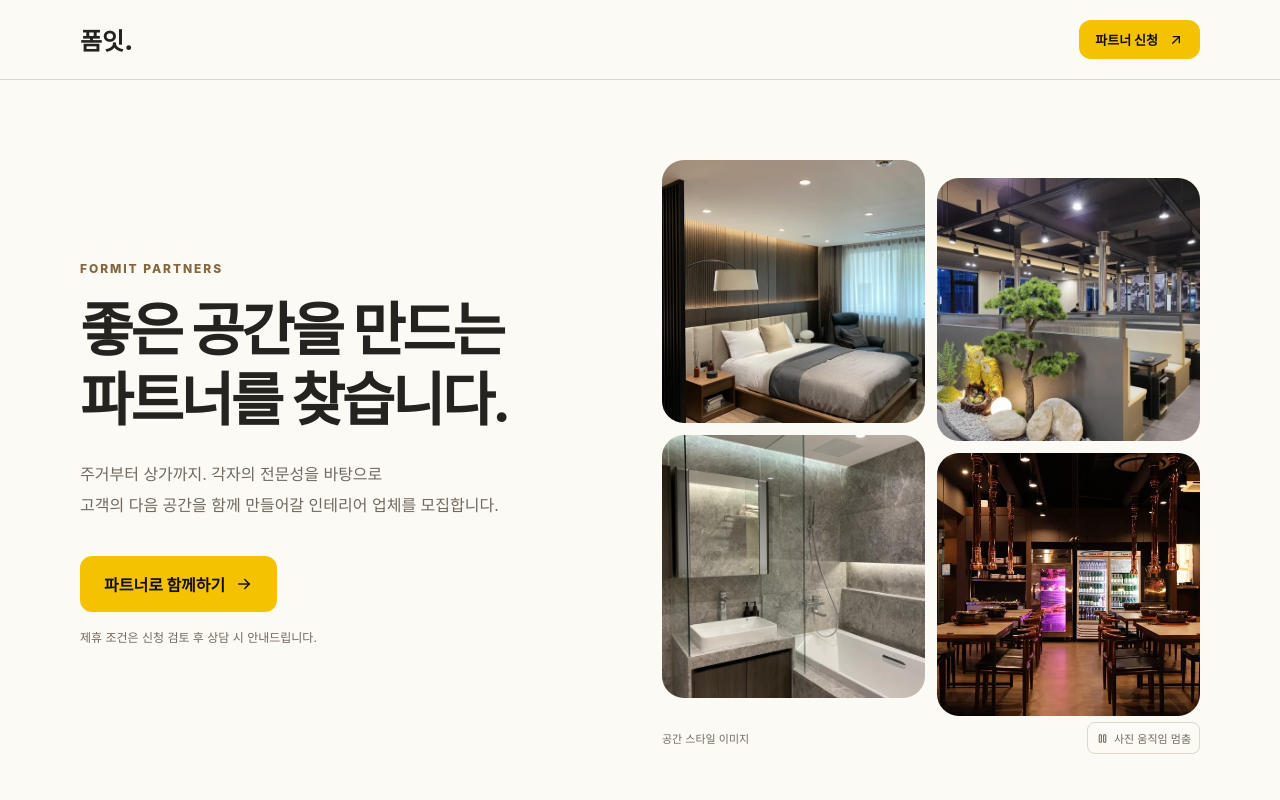
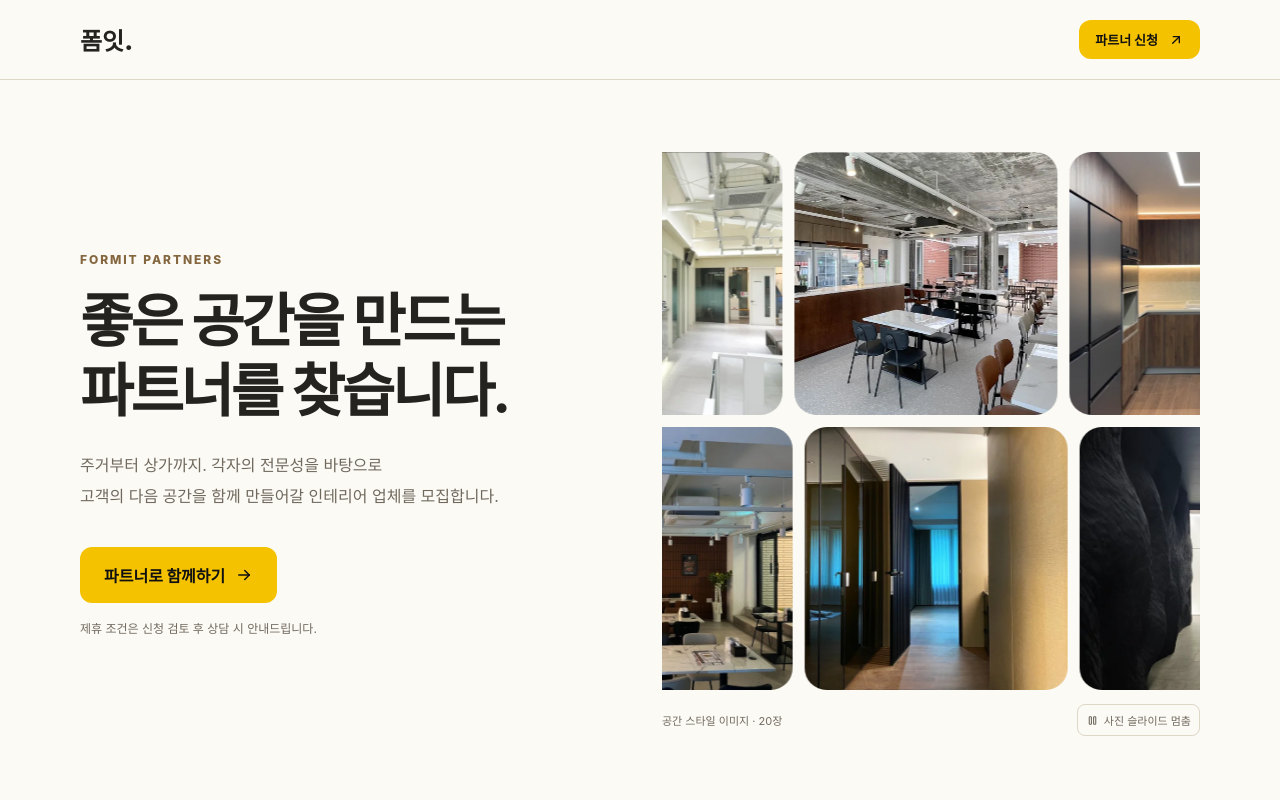
Before and after one commit to welovehyeok33-boop/interior-estimate, a Next.js app: page /partners in a window 1280 px wide. Shown: the top 800 px of the page. Built offline with nearby package versions, Linux system fonts and the light colour scheme; a web font is replaced by a local one.

Commit message:
Slide all 20 portfolio photos across partner hero (#83)

```diff
--- a/src/components/HomeSpaceGallery.tsx
+++ b/src/components/HomeSpaceGallery.tsx
@@ -8,12 +8,12 @@ import { IconArrowUpRight, IconPlayerPause, IconPlayerPlay } from '@tabler/icons
 import { C } from './EstimateLayout';
 import { HOME_SPACE_PHOTOS as SPACES, HOME_SPACE_ROWS } from '@/lib/homeSpacePhotos';
 
-function PhotoRow({ mobile, reverse, paused, order }: { mobile: boolean; reverse?: boolean; paused: boolean; order: readonly number[] }) {
+export function PhotoRow({ mobile, reverse, paused, order, cardWidth, captions = true, radius = 16 }: { mobile: boolean; reverse?: boolean; paused: boolean; order: readonly number[]; cardWidth?: number; captions?: boolean; radius?: number }) {
   const x = useMotionValue(0);
   const phase = useRef(0);
   const [dragging, setDragging] = useState(false);
   const reduced = useReducedMotion();
-  const width = mobile ? 154 : 198;
+  const width = cardWidth ?? (mobile ? 154 : 198);
   const gap = 12;
   const distance = (width + gap) * order.length;
   useAnimationFrame((_time, delta) => {
@@ -28,12 +28,12 @@ function PhotoRow({ mobile, reverse, paused, order }: { mobile: boolean; reverse
       {[0, 1].map(copy => <div key={copy} aria-hidden={copy === 1 ? true : undefined} style={{ display: 'flex', gap }}>
         {order.map(index => {
           const space = SPACES[index];
-          return <figure key={index} style={{ position: 'relative', flex: '0 0 auto', width, height: width, margin: 0, borderRadius: 16, overflow: 'hidden', background: C.home.stone }}>
-            <Image src={space.src} alt={`${space.category} 인테리어 예시 · ${space.name}`} fill sizes="(max-width: 768px) 154px, 198px" draggable={false} style={{ objectFit: 'cover', objectPosition: 'center', pointerEvents: 'none' }} />
-            <figcaption style={{ position: 'absolute', left: 10, right: 10, bottom: 10, padding: '8px 10px', borderRadius: 8, background: C.home.nav, color: C.home.ink, display: 'flex', gap: 7, alignItems: 'center', fontSize: mobile ? 10 : 11 }}>
+          return <figure key={index} style={{ position: 'relative', flex: '0 0 auto', width, height: width, margin: 0, borderRadius: radius, overflow: 'hidden', background: C.home.stone }}>
+            <Image src={space.src} alt={`${space.category} 인테리어 예시 · ${space.name}`} fill sizes={cardWidth ? `${Math.ceil(cardWidth)}px` : "(max-width: 768px) 154px, 198px"} draggable={false} style={{ objectFit: 'cover', objectPosition: 'center', pointerEvents: 'none' }} />
+            {captions && <figcaption style={{ position: 'absolute', left: 10, right: 10, bottom: 10, padding: '8px 10px', borderRadius: 8, background: C.home.nav, color: C.home.ink, display: 'flex', gap: 7, alignItems: 'center', fontSize: mobile ? 10 : 11 }}>
               <span style={{ color: C.home.bronze, fontWeight: 750, flexShrink: 0 }}>{space.category}</span>
               <span style={{ whiteSpace: 'nowrap', letterSpacing: '-0.3px' }}>{space.name}</span>
-            </figcaption>
+            </figcaption>}
           </figure>;
         })}
       </div>)}
--- a/src/components/PartnerPhotoGrid.tsx
+++ b/src/components/PartnerPhotoGrid.tsx
@@ -1,31 +1,29 @@
 "use client";
-import { useState } from 'react';
-import Image from 'next/image';
-import { motion, useReducedMotion } from 'framer-motion';
+import { useEffect, useRef, useState } from 'react';
 import { IconPlayerPause, IconPlayerPlay } from '@tabler/icons-react';
 import { C } from './EstimateLayout';
-const PHOTOS = [
-  { number: '14', alt: '따뜻한 조명으로 완성한 침실' },
-  { number: '19', alt: '식물과 조명이 어우러진 매장' },
-  { number: '16', alt: '차분한 타일과 간접 조명의 욕실' },
-  { number: '05', alt: '우드와 조명으로 완성한 다이닝 공간' },
-] as const;
+import { PhotoRow } from './HomeSpaceGallery';
+import { HOME_SPACE_ROWS } from '@/lib/homeSpacePhotos';
 export default function PartnerPhotoGrid() {
-  const reducedMotion = useReducedMotion();
+  const frame = useRef<HTMLDivElement>(null);
+  const [width, setWidth] = useState(240);
   const [paused, setPaused] = useState(false);
   const [hovered, setHovered] = useState(false);
-  const still = !!reducedMotion || paused || hovered;
-  return <div aria-label="주거·상가 완공 공간 사진" onMouseEnter={() => setHovered(true)} onMouseLeave={() => setHovered(false)} style={{ flex: '1 1 360px', minWidth: 0 }}>
-    <div style={{ display: 'grid', gridTemplateColumns: '1fr 1fr', gap: 12, paddingTop: 8, paddingBottom: 24 }}>
-      {PHOTOS.map(({ number, alt }, i) => {
-        const offset = i % 2 ? 18 : 0;
-        return <motion.figure key={number} initial={false} animate={{ y: still ? offset : [offset, offset - 8, offset] }} transition={still ? { duration: 0.5 } : { duration: 7 + i, repeat: Infinity, ease: 'easeInOut' }} style={{ position: 'relative', aspectRatio: '1', margin: 0, borderRadius: 22, overflow: 'hidden', background: C.home.stone }}>
-          <motion.div initial={false} animate={{ scale: still ? 1.04 : [1.04, 1.12, 1.04] }} transition={still ? { duration: 0.5 } : { duration: 13 + i * 2, repeat: Infinity, ease: 'easeInOut' }} style={{ position: 'absolute', inset: 0 }}>
-            <Image src={`/home/forma/space-${number}.webp`} alt={alt} fill sizes="(max-width: 760px) 44vw, 260px" priority={i < 2} style={{ objectFit: 'cover' }} />
-          </motion.div>
-        </motion.figure>;
-      })}
+  useEffect(() => {
+    const element = frame.current;
+    if (!element) return;
+    const observer = new ResizeObserver(entries => {
+      const containerWidth = entries[0]?.contentRect.width;
+      if (containerWidth) setWidth(Math.max(1, (containerWidth - 12) / 2));
+    });
+    observer.observe(element);
+    return () => observer.disconnect();
+  }, []);
+  return <div ref={frame} aria-label="주거·상가 사진 20장 슬라이드" style={{ flex: '1 1 360px', minWidth: 0, overflow: 'hidden' }}>
+    <div onMouseEnter={() => setHovered(true)} onMouseLeave={() => setHovered(false)} onTouchStart={() => setHovered(true)} onTouchEnd={() => setHovered(false)} onTouchCancel={() => setHovered(false)} style={{ display: 'grid', gap: 12, overflow: 'hidden' }}>
+      <PhotoRow mobile paused={paused || hovered} order={HOME_SPACE_ROWS[0]} cardWidth={width} captions={false} radius={22} />
+      <PhotoRow mobile paused={paused || hovered} reverse order={HOME_SPACE_ROWS[1]} cardWidth={width} captions={false} radius={22} />
     </div>
-    <div style={{ display: 'flex', alignItems: 'center', justifyContent: 'space-between', gap: 12, color: C.home.muted, fontSize: 11 }}><span>공간 스타일 이미지</span>{!reducedMotion && <button type="button" aria-pressed={paused} onClick={() => setPaused(value => !value)} style={{ display: 'inline-flex', alignItems: 'center', gap: 5, minHeight: 32, padding: '4px 8px', border: `1px solid ${C.home.line}`, borderRadius: 8, background: 'transparent', color: C.home.muted, font: 'inherit', cursor: 'pointer' }}>{paused ? <IconPlayerPlay size={13} /> : <IconPlayerPause size={13} />}{paused ? '사진 움직임 재생' : '사진 움직임 멈춤'}</button>}</div>
+    <div style={{ display: 'flex', alignItems: 'center', justifyContent: 'space-between', gap: 12, marginTop: 14, color: C.home.muted, fontSize: 11 }}><span>공간 스타일 이미지 · 20장</span><button type="button" aria-pressed={paused} aria-label={paused ? '사진 자동 이동 재생' : '사진 자동 이동 일시정지'} onClick={() => setPaused(value => !value)} style={{ display: 'inline-flex', alignItems: 'center', gap: 5, minHeight: 32, padding: '4px 8px', border: `1px solid ${C.home.line}`, borderRadius: 8, background: 'transparent', color: C.home.muted, font: 'inherit', cursor: 'pointer' }}>{paused ? <IconPlayerPlay size={13} /> : <IconPlayerPause size={13} />}{paused ? '사진 슬라이드 재생' : '사진 슬라이드 멈춤'}</button></div>
   </div>;
 }
```
